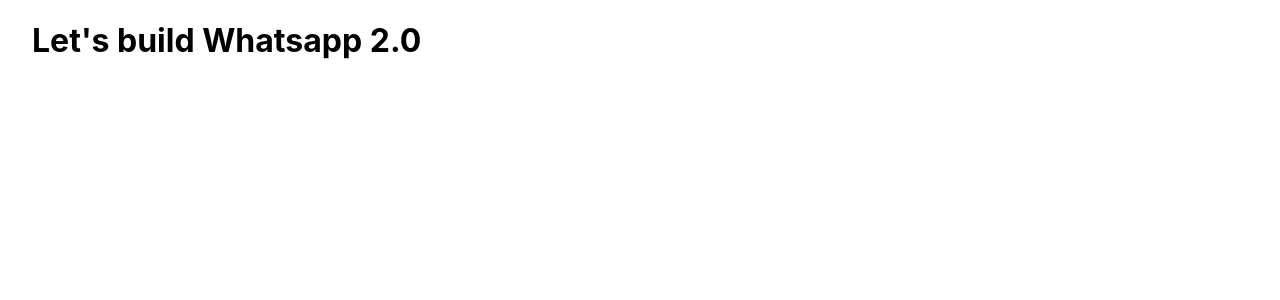
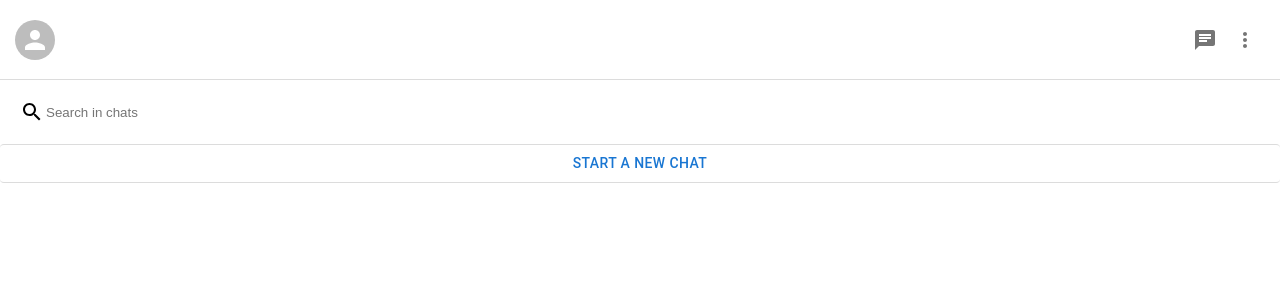
Before and after one commit to hyjin123/whatsapp-clone, a Next.js app: page / in a window 1280 px wide. Shown: the top 300 px of the page. Built offline with nearby package versions, Linux system fonts and the light colour scheme.

Commit message:
built part of the sidebar component, up to list of chats

```diff
--- /dev/null
+++ b/components/Sidebar.js
@@ -0,0 +1,84 @@
+import React from "react";
+import styled from "styled-components";
+import { Avatar, IconButton } from "@mui/material";
+import ChatIcon from "@mui/icons-material/Chat";
+import MoreVertIcon from "@mui/icons-material/MoreVert";
+import SearchIcon from "@mui/icons-material/Search";
+import { Button } from "@mui/material";
+
+function Sidebar() {
+  return (
+    <Container>
+      <Header>
+        <UserAvatar />
+        <IconsContainer>
+          <IconButton>
+            <ChatIcon />
+          </IconButton>
+          <IconButton>
+            <MoreVertIcon />
+          </IconButton>
+        </IconsContainer>
+      </Header>
+
+      <Search>
+        <SearchIcon />
+        <SearchInput placeholder="Search in chats" />
+      </Search>
+
+      <SidebarButton>Start a new chat</SidebarButton>
+
+      {/* List of chats */}
+    </Container>
+  );
+}
+
+export default Sidebar;
+
+// styled component
+const Container = styled.div``;
+
+const Header = styled.div`
+  display: flex;
+  position: sticky;
+  top: 0;
+  background-color: white;
+  z-index: 1;
+  justify-content: space-between;
+  align-items: center;
+  padding: 15px;
+  height: 80px;
+  border-bottom: 1px solid #dcdcdc;
+`;
+
+const UserAvatar = styled(Avatar)`
+  cursor: pointer;
+  :hover {
+    opacity: 0.8;
+  }
+`;
+
+const IconsContainer = styled.div``;
+
+const Search = styled.div`
+  display: flex;
+  align-items: center;
+  padding: 20px;
+  border-radius: 2px;
+`;
+
+const SearchInput = styled.input`
+  outline-width: 0;
+  border: none;
+  flex: 1;
+`;
+
+const SidebarButton = styled(Button)`
+  width: 100%;
+  color: black;
+  /* &&& increases the specificity, over the material ui styling */
+  &&& {
+    border-top: 1px solid #dcdcdc;
+    border-bottom: 1px solid #dcdcdc;
+  }
+`;
--- a/pages/index.js
+++ b/pages/index.js
@@ -1,17 +1,17 @@
 import Head from "next/head";
 import Image from "next/image";
-import styles from "../styles/Home.module.css";
+import Sidebar from "../components/Sidebar";
 
 export default function Home() {
   return (
-    <div className={styles.container}>
+    <div>
       <Head>
         <title>Whatsapp 2.0</title>
         <meta name="description" content="Generated by create next app" />
         <link rel="icon" href="/favicon.ico" />
       </Head>
 
-      <h1>Let's build Whatsapp 2.0</h1>
+      <Sidebar />
     </div>
   );
 }
--- a/styles/Home.module.css
+++ /dev/null
@@ -1,129 +0,0 @@
-.container {
-  padding: 0 2rem;
-}
-
-.main {
-  min-height: 100vh;
-  padding: 4rem 0;
-  flex: 1;
-  display: flex;
-  flex-direction: column;
-  justify-content: center;
-  align-items: center;
-}
-
-.footer {
-  display: flex;
-  flex: 1;
-  padding: 2rem 0;
-  border-top: 1px solid #eaeaea;
-  justify-content: center;
-  align-items: center;
-}
-
-.footer a {
-  display: flex;
-  justify-content: center;
-  align-items: center;
-  flex-grow: 1;
-}
-
-.title a {
-  color: #0070f3;
-  text-decoration: none;
-}
-
-.title a:hover,
-.title a:focus,
-.title a:active {
-  text-decoration: underline;
-}
-
-.title {
-  margin: 0;
-  line-height: 1.15;
-  font-size: 4rem;
-}
-
-.title,
-.description {
-  text-align: center;
-}
-
-.description {
-  margin: 4rem 0;
-  line-height: 1.5;
-  font-size: 1.5rem;
-}
-
-.code {
-  background: #fafafa;
-  border-radius: 5px;
-  padding: 0.75rem;
-  font-size: 1.1rem;
-  font-family: Menlo, Monaco, Lucida Console, Liberation Mono, DejaVu Sans Mono,
-    Bitstream Vera Sans Mono, Courier New, monospace;
-}
-
-.grid {
-  display: flex;
-  align-items: center;
-  justify-content: center;
-  flex-wrap: wrap;
-  max-width: 800px;
-}
-
-.card {
-  margin: 1rem;
-  padding: 1.5rem;
-  text-align: left;
-  color: inherit;
-  text-decoration: none;
-  border: 1px solid #eaeaea;
-  border-radius: 10px;
-  transition: color 0.15s ease, border-color 0.15s ease;
-  max-width: 300px;
-}
-
-.card:hover,
-.card:focus,
-.card:active {
-  color: #0070f3;
-  border-color: #0070f3;
-}
-
-.card h2 {
-  margin: 0 0 1rem 0;
-  font-size: 1.5rem;
-}
-
-.card p {
-  margin: 0;
-  font-size: 1.25rem;
-  line-height: 1.5;
-}
-
-.logo {
-  height: 1em;
-  margin-left: 0.5rem;
-}
-
-@media (max-width: 600px) {
-  .grid {
-    width: 100%;
-    flex-direction: column;
-  }
-}
-
-@media (prefers-color-scheme: dark) {
-  .card,
-  .footer {
-    border-color: #222;
-  }
-  .code {
-    background: #111;
-  }
-  .logo img {
-    filter: invert(1);
-  }
-}
```
Also changed, not shown: package.json (+6 -1 lines), pages/chat.js (added, +11 -0 lines), 1 other file (tests, documents, lock files or other folders).
